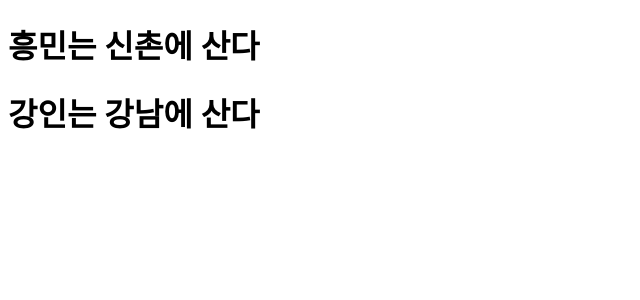
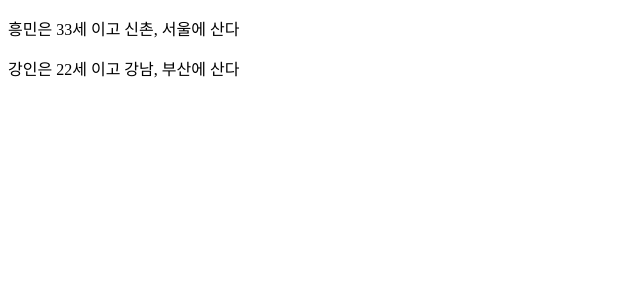
Before and after one commit to soowan95/react20231031, a React (Create React App) app: page / in a window 1280 px wide. Shown: the top 300 px of the page, without its empty margins (0-640 px from the left). Built offline with nearby package versions, Linux system fonts and the light colour scheme.

Commit message:
setting jsx attribute type

```diff
--- a/src/App.js
+++ b/src/App.js
@@ -1,19 +1,18 @@
 function App() {
   return (
     <>
-      <MyComp value="흥민" address="신촌" />
-      <MyComp value="강인" address="강남" />
+      <MyComp name="흥민" address="신촌" age={33} city="서울" />
+      <MyComp address="강남" age={22} city="부산" />
     </>
   );
 }
 
-// {value: "흥민", address: "신촌"}
-function MyComp({ value, address }) {
+function MyComp({ name = "강인", address, city, age }) {
   return (
     <div>
-      <h1>
-        {value}는 {address}에 산다
-      </h1>
+      <p>
+        {name}은 {age}세 이고 {address}, {city}에 산다
+      </p>
     </div>
   );
 }
```
